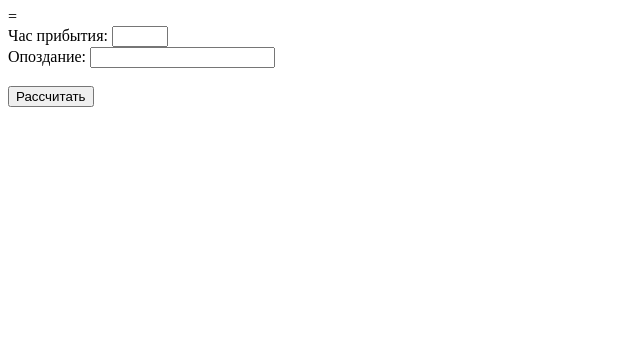
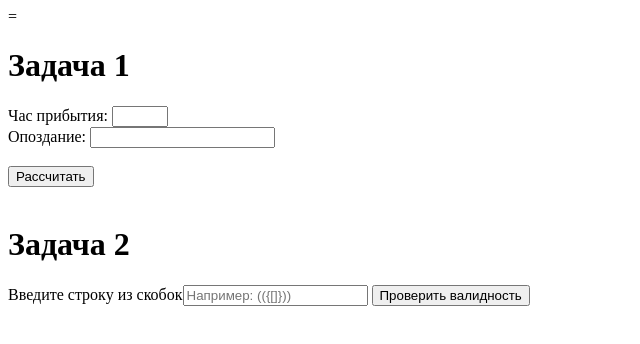
Before and after one commit to FrontendCourseMP/ts-pair-team, a website: page index.html in a window 1280 px wide. Shown: the whole page, without its empty margins (0-640 px from the left). Drawn offline with Linux system fonts and the light colour scheme.

Commit message:
mireshka

```diff
--- a/index.html
+++ b/index.html
@@ -4,6 +4,7 @@
     <meta charset="UTF-8" />
   </head>
   <body>
+  <h1>Задача 1</h1>
     <form>
       <label>
         Час прибытия:
@@ -19,7 +20,13 @@
       <br /><br />
       <output></output>
     </form>
+    <h1>Задача 2</h1>
+    <div>
+      <label>Введите строку из скобок<input placeholder="Например: (({[]}))" type="text"></label>
+      <button id="isValid">Проверить валидность</button>
+    </div>
 
+    <script type="module" src="./dist/main.js"></script>
     <script type="module" src="./dist/main.js"></script>
   </body>
 </html>
--- /dev/null
+++ b/src/task2.ts
@@ -0,0 +1,6 @@
+class CheckValid {
+    private readonly bracketPairs: Map<string, string> = new Map([
+        ['(', ')'],
+        ['[', ']'],
+        ['{', '}']
+    ])};
```
